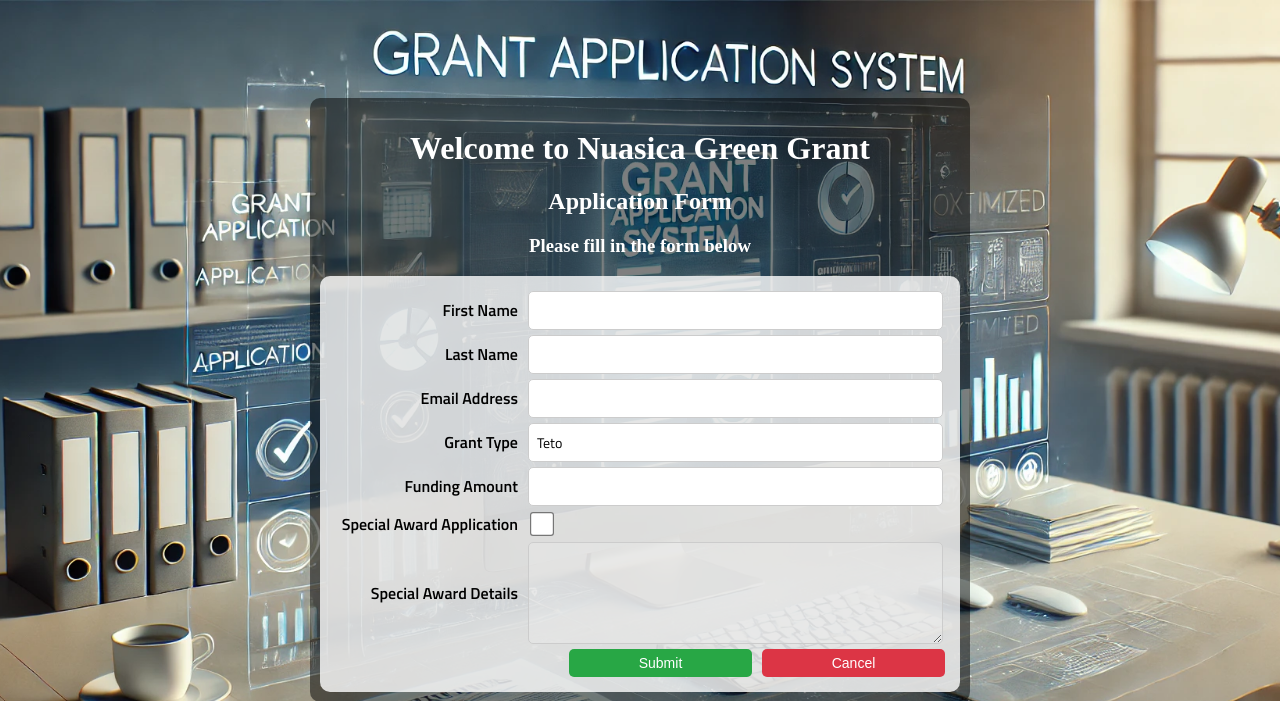
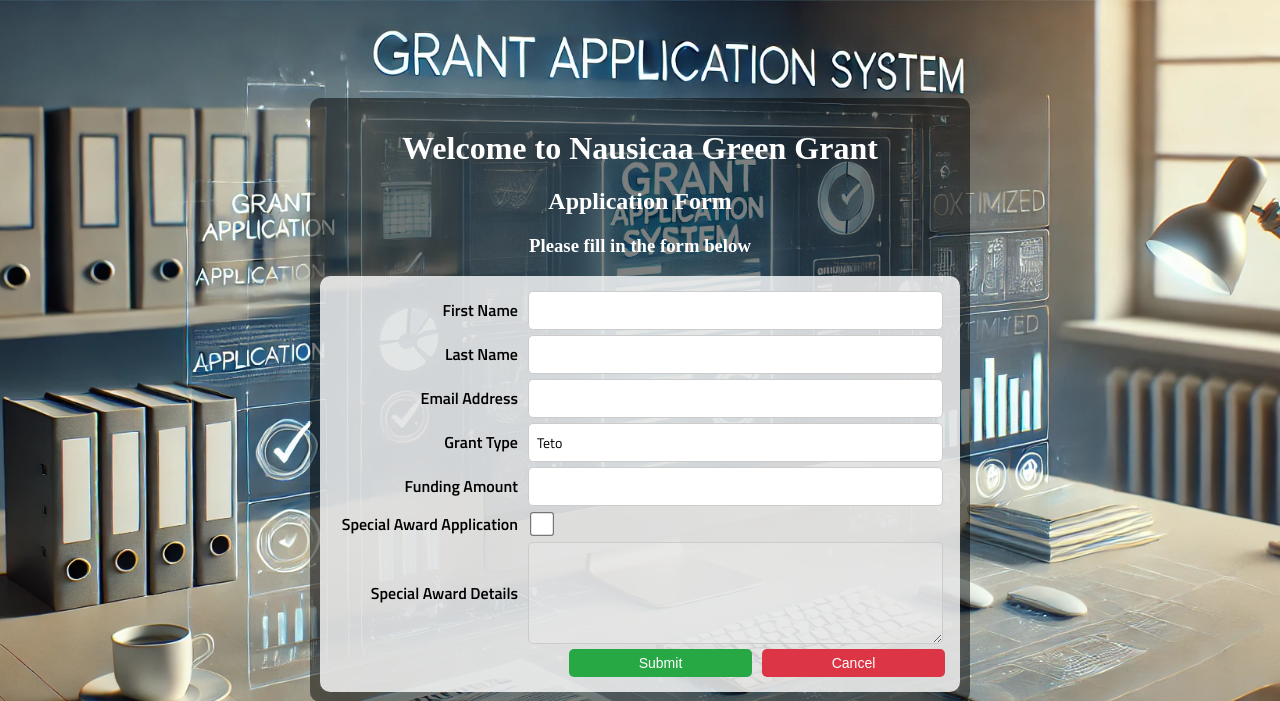
Before and after one commit to Nausicaa-s-Global-Green-Initiative/Nausica-Project, a Flask app: page /apply in a window 1280 px wide. Shown: the top 701 px of the page. Run offline with Flask 3, Linux system fonts and the light colour scheme.

Commit message:
typo fixed in application form

```diff
--- a/nausica-grant-application/application.py
+++ b/nausica-grant-application/application.py
@@ -151,7 +151,7 @@ def submit_application():
         email = request.form.get('email')
         grant_type = request.form.get('grant-type')
         funding_amount = request.form.get('funding-amount')
-        special_award = "Yes" if request.form.get('special-award-checkbox') == "on" else "No"
+        special_award = 1 if request.form.get('special-award-checkbox') == "on" else 0
         award_details = request.form.get('special-award-details')
 
         print(f"Saving to DB: {first_name}, {last_name}, {email}, {grant_type}, {funding_amount}, {special_award}, {award_details}")
--- a/nausica-grant-application/templates/application.html
+++ b/nausica-grant-application/templates/application.html
@@ -43,7 +43,7 @@
 </head>
 <body>
     <div class="container">
-        <h1>Welcome to Nuasica Green Grant</h1>
+        <h1>Welcome to Nausicaa Green Grant</h1>
         <h2>Application Form</h2>
         <h3>Please fill in the form below</h3>
         <div class="form-container">
```
